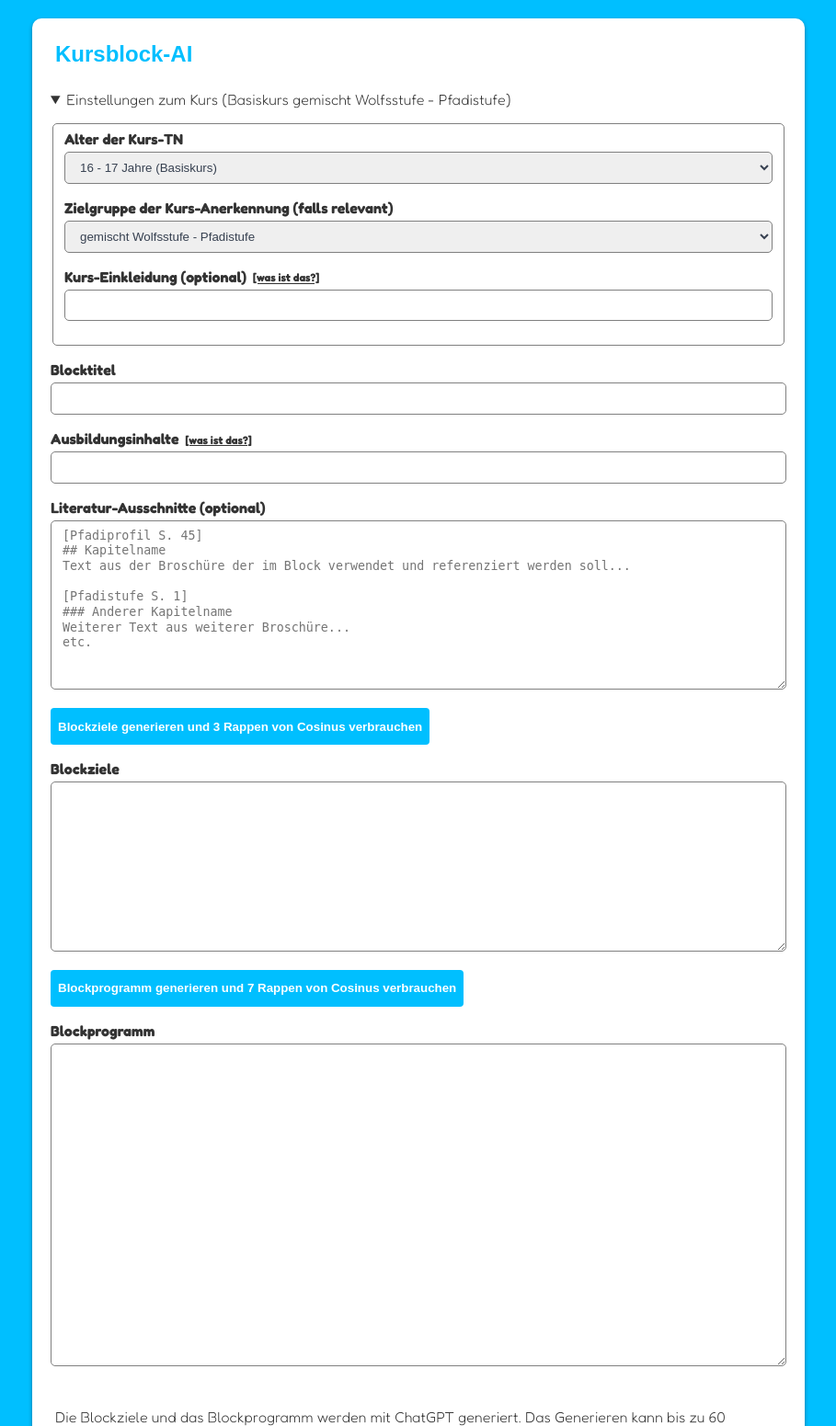
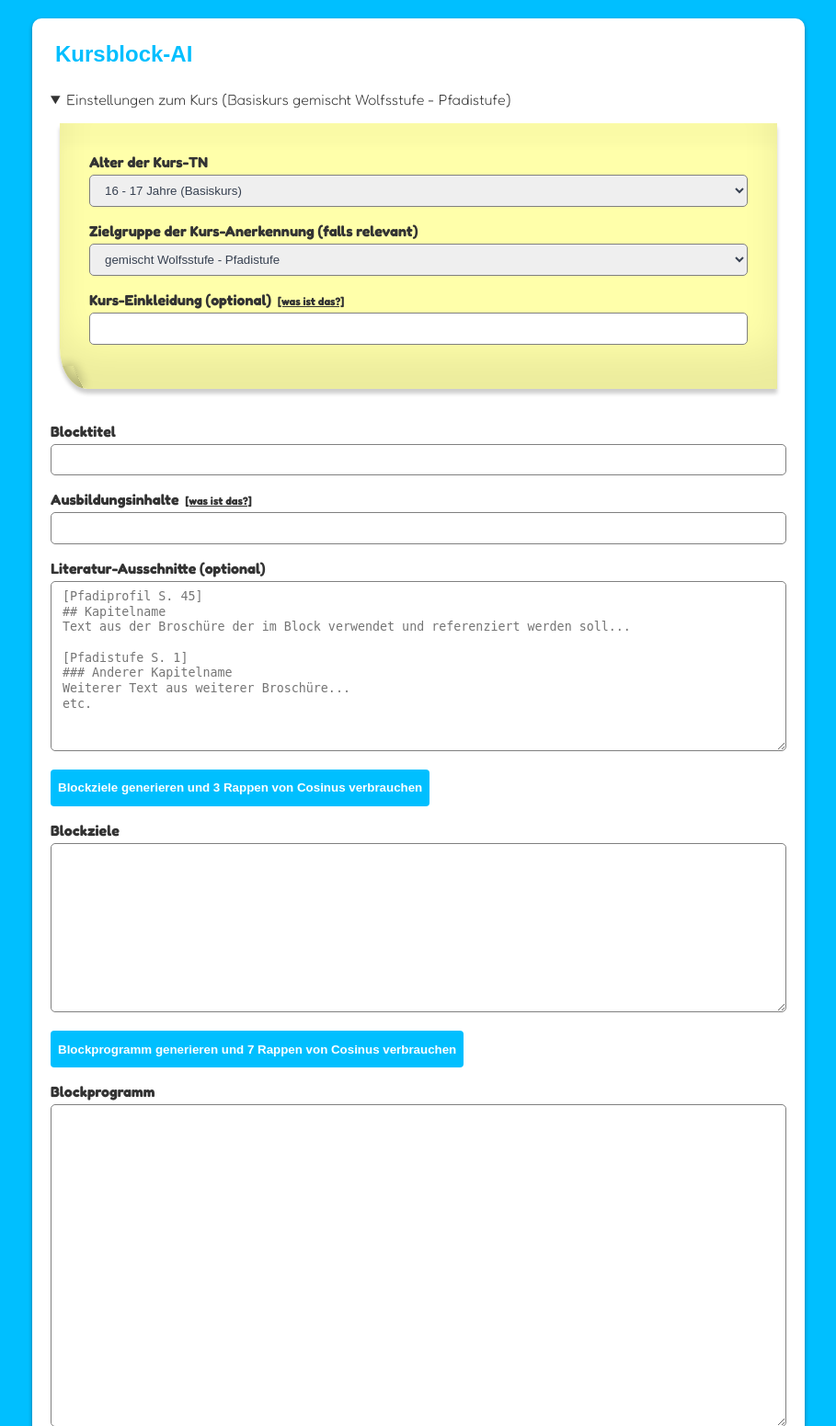
Before and after one commit to carlobeltrame/pfadi.ai, a PHP site: page /kursblock in a window 1280 px wide, after a click that opens the changed part. Shown: the part 88-1639 px from the top of the page at 92% size, without its empty margins (185-1094 px from the left). Run offline with PHP 8.4, Linux system fonts and the light colour scheme; some web fonts are replaced.

Commit message:
Add post-it visuals

```diff
--- a/kursblock/index.html
+++ b/kursblock/index.html
@@ -257,7 +257,7 @@
   <form id="goals_form" onsubmit="return requestGoals(event)">
     <details class="generator-collapse">
       <summary><span class="generator-collapse-heading">Einstellungen zum Kurs (<span id="course_type_summary"></span>)</span></summary>
-      <fieldset>
+      <fieldset class="post-it">
         <div class="generator-input-group">
           <label for="age_group" class="generator-label">Alter der Kurs-TN</label>
           <select id="age_group" class="generator-input" name="age_group" required onchange="updateCourseTypeSummary()">
--- a/styles.css
+++ b/styles.css
@@ -252,7 +252,7 @@ fieldset {
 .generator-collapse {
     margin-bottom: 16px;
     transition: max-height 0.5s ease-out;
-    max-height: 20rem;
+    max-height: 25rem;
     overflow: hidden;
 }
 
@@ -312,6 +312,37 @@ fieldset {
     border-radius: 4px;
 }
 
+.post-it {
+    min-height: 150px;
+    position:relative;
+    background:#ffa;
+    overflow:hidden;
+    padding:2rem;
+    border: none;
+    border-radius:0 0 0 30px/45px;
+    box-shadow:
+            inset 0 -40px 40px rgba(0,0,0,0.08),
+            inset 0 25px 10px rgba(0,0,0,0.02),
+            0 5px 4px rgba(0,0,0,0.2);
+    margin: 0 10px 20px;
+}
+
+.post-it:before {
+    content:"";
+    display:block;
+    position:absolute;
+    width:20px;
+    height:25px;
+    background:#ffa;
+    box-shadow:
+            3px -2px 10px rgba(0,0,0,0.2),
+            inset 15px -15px 15px rgba(0,0,0,0.3);
+    left:0;
+    bottom:0;
+    z-index:2;
+    transform:skewX(25deg);
+}
+
 .lds-dual-ring {
     width: 40px;
     height: 40px;
```
